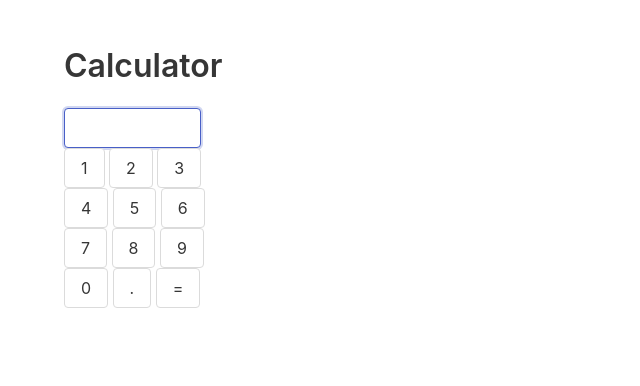
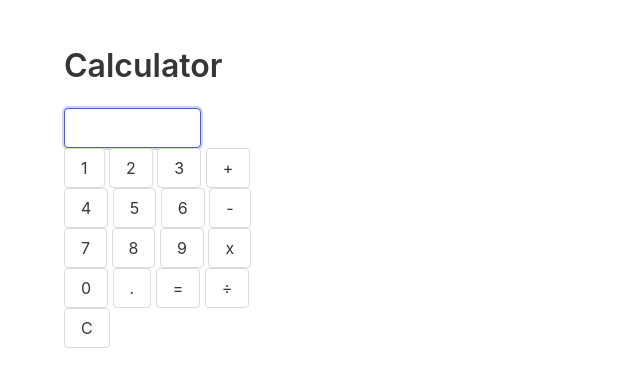
Before and after one commit to soykey/calc, a website: page index.html in a window 1280 px wide. Shown: the full height of the page, 0-640 px from the left. Drawn offline with nearby package versions, Linux system fonts and the light colour scheme.

Commit message:
create all feature

```diff
--- a/index.html
+++ b/index.html
@@ -19,21 +19,28 @@
           <button class='button' onclick='add(this)' value='1'>1</button>
           <button class='button' onclick='add(this)' value='2'>2</button>
           <button class='button' onclick='add(this)' value='3'>3</button>
+          <button class='button' onclick='add(this)' value='+'>+</button>
         </div>
         <div>
           <button class='button' onclick='add(this)' value='4'>4</button>
           <button class='button' onclick='add(this)' value='5'>5</button>
           <button class='button' onclick='add(this)' value='6'>6</button>
+          <button class='button' onclick='add(this)' value='-'>-</button>
         </div>
         <div>
           <button class='button' value='7' onclick='add(this)'>7</button>
           <button class='button' value='8' onclick='add(this)'>8</button>
           <button class='button' value='9' onclick='add(this)'>9</button>
+          <button class='button' onclick='add(this)' value='*'>x</button>
         </div>
         <div>
           <button class='button' value='0' onclick='add(this)'>0</button>
           <button class='button' value='.' onclick='add(this)'>.</button>
           <button class='button' onclick='calc()'>=</button>
+          <button class='button' onclick='add(this)' value='/'>÷</button>
+        </div>
+        <div>
+          <button class='button' onclick='input.value=""'>C</button>
         </div>
       </div>
     </div>
```
